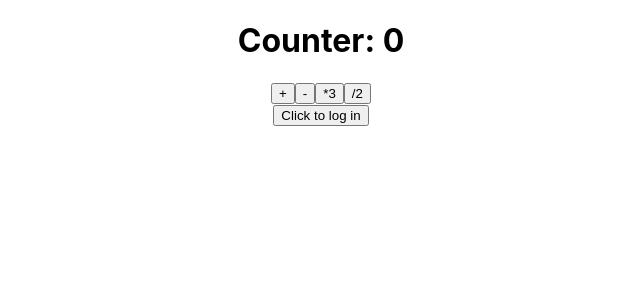
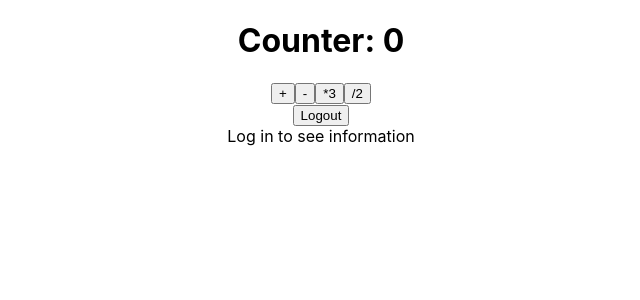
Before and after one commit to Jvaz0715/learn-redux, a React (Create React App) app: page / in a window 1280 px wide. Shown: the top 300 px of the page, without its empty margins (319-959 px from the left). Built offline with nearby package versions, Linux system fonts and the light colour scheme.

Commit message:
fixes log issue

```diff
--- a/src/components/Counter.js
+++ b/src/components/Counter.js
@@ -14,7 +14,7 @@ import {
 
 function Counter() {
    const counter = useSelector(state => state.counter)
-   const isLogged = useSelector(state => state.isLogged);
+   const isLogged = useSelector(state => state.logged);
 
    const dispatch = useDispatch();
    return (
@@ -26,10 +26,18 @@ function Counter() {
             <button onClick={() => dispatch(divideBy(2))}>/2</button>
             <br />
          <div>
-            <button onClick={() => dispatch(loggedIn())}>Click to log in</button>
+            <button onClick={() => dispatch(loggedIn())}>
+               {
+                  isLogged
+                     ? `Click to log in`
+                     : `Logout`
+               }
+            </button>
             <div>
                {
-                  isLogged && <h3> valuable information you should not see if not logged in</h3>
+                  isLogged
+                     ? <span>Should only see this if you are logged in</span>
+                     : <span>Log in to see information</span>
                }
             </div>
          </div>
```
